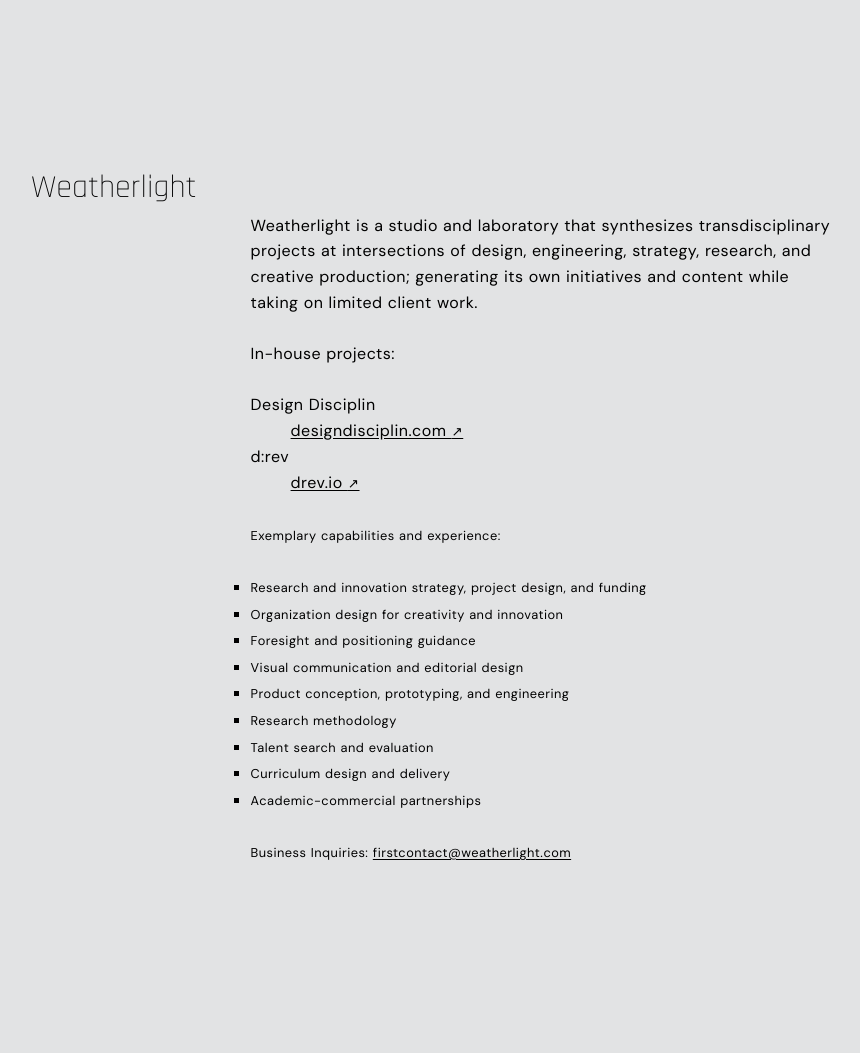
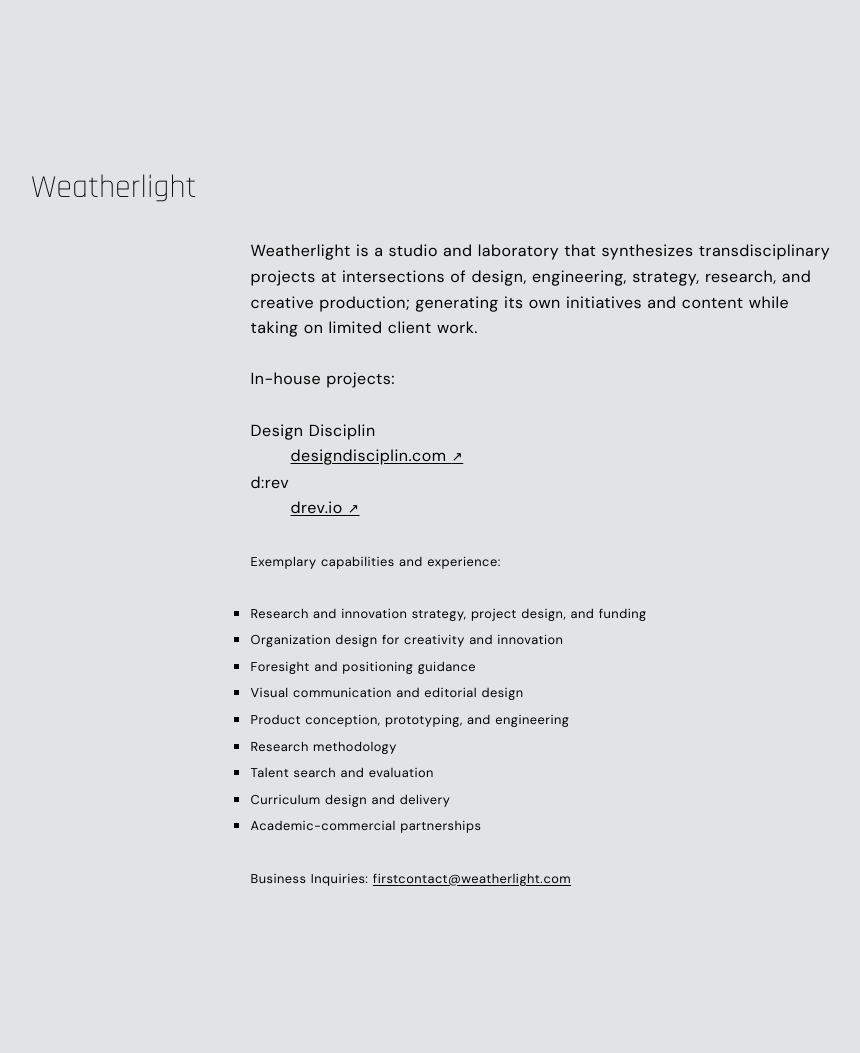
Before and after one commit to mbaytas/weatherlight, a Jekyll site: the page built from README.md, in a window 1280 px wide. Shown: the whole page, without its empty margins (209-1069 px from the left). Built offline with Jekyll 4.4.1, drawn with Linux system fonts in a browser that asks for light colours; our own code applies the rules of GitHub Pages for plain Markdown files; before the commit the page ends 1027 px from its top, so only the background shows below that.

Commit message:
Update default.html

```diff
--- a/_layouts/default.html
+++ b/_layouts/default.html
@@ -109,7 +109,7 @@ pre {
   padding: 1.6rem;
 }
 article {
-  margin-top: 3.2rem;
+  margin-top: 4.8rem;
 }
 
 /* Misc */
```
